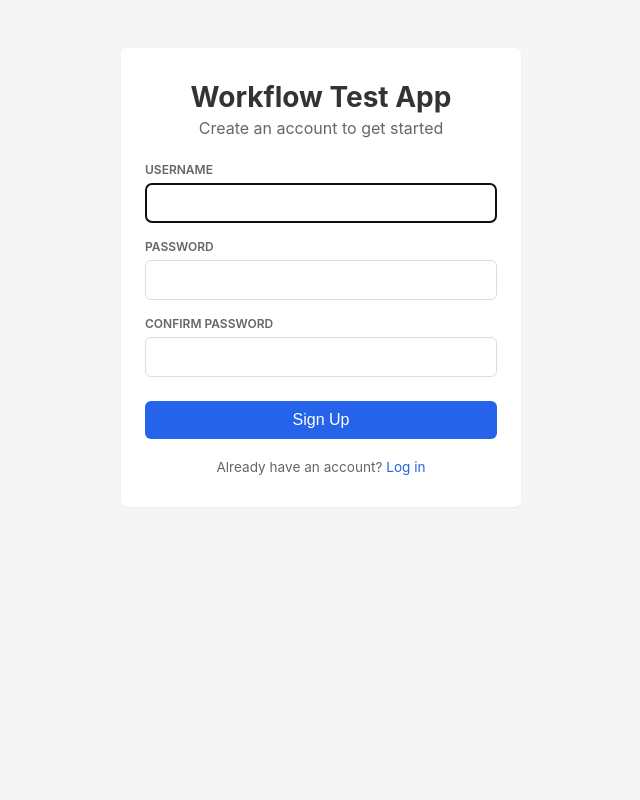
After one commit to ak-perf-claude/workflow-test-app, a Flask app: page /signup in a window 1280 px wide. The commit adds this page. Shown: the whole page, without its empty margins (319-959 px from the left). Run offline with Flask 3, Linux system fonts and the light colour scheme.

Commit message:
Add login/signup auth, SQLite persistence, per-user tasks, CI update
- Users table with hashed passwords (werkzeug)
- Login, signup, logout routes with session management
- login_required decorator on all task routes
- Tasks scoped per user via user_id foreign key
- Nav bar with username and logout on all pages
- CI workflow updated to run unit and UI tests in parallel
- 43 unit tests (10 new auth + 1 per-user isolation)

Co-Authored-By: Claude Opus 4.6 (1M context) <noreply@anthropic.com>

```diff
--- a/app.py
+++ b/app.py
@@ -1,134 +1,314 @@
+import sqlite3
 from datetime import datetime, timezone
+from functools import wraps
 
-from flask import Flask, render_template, request, jsonify
+from flask import Flask, g, render_template, request, jsonify, session, redirect, url_for
+from werkzeug.security import generate_password_hash, check_password_hash
 
 app = Flask(__name__)
-
-tasks = []
+app.config["DATABASE"] = "tasks.db"
+app.secret_key = "workflow-test-app-secret-key-change-in-production"
 
 
 def now_iso():
     return datetime.now(timezone.utc).isoformat()
 
 
+def get_db():
+    if "db" not in g:
+        g.db = sqlite3.connect(app.config["DATABASE"])
+        g.db.row_factory = sqlite3.Row
+        g.db.execute("PRAGMA foreign_keys = ON")
+    return g.db
+
+
+@app.teardown_appcontext
+def close_db(exception):
+    db = g.pop("db", None)
+    if db is not None:
+        db.close()
+
+
+def init_db():
+    db = sqlite3.connect(app.config["DATABASE"])
+    db.execute("PRAGMA foreign_keys = ON")
+    db.executescript("""
+        CREATE TABLE IF NOT EXISTS users (
+            id INTEGER PRIMARY KEY AUTOINCREMENT,
+            username TEXT NOT NULL UNIQUE,
+            password_hash TEXT NOT NULL,
+            created_at TEXT NOT NULL
+        );
+        CREATE TABLE IF NOT EXISTS tasks (
+            id INTEGER PRIMARY KEY AUTOINCREMENT,
+            user_id INTEGER NOT NULL,
+            title TEXT NOT NULL,
+            description TEXT DEFAULT '',
+            status TEXT DEFAULT 'pending',
+            created_at TEXT NOT NULL,
+            modified_at TEXT NOT NULL,
+            FOREIGN KEY (user_id) REFERENCES users(id)
+        );
+        CREATE TABLE IF NOT EXISTS subtasks (
+            id INTEGER PRIMARY KEY AUTOINCREMENT,
+            task_id INTEGER NOT NULL,
+            title TEXT NOT NULL,
+            status TEXT DEFAULT 'pending',
+            FOREIGN KEY (task_id) REFERENCES tasks(id) ON DELETE CASCADE
+        );
+    """)
+    db.close()
+
+
+def login_required(f):
+    @wraps(f)
+    def decorated(*args, **kwargs):
+        if "user_id" not in session:
+            return redirect(url_for("login"))
+        return f(*args, **kwargs)
+    return decorated
+
+
+def task_to_dict(row):
+    db = get_db()
+    subtasks = db.execute(
+        "SELECT id, title, status FROM subtasks WHERE task_id = ? ORDER BY id",
+        (row["id"],),
+    ).fetchall()
+    return {
+        "id": row["id"],
+        "title": row["title"],
+        "description": row["description"],
+        "status": row["status"],
+        "created_at": row["created_at"],
+        "modified_at": row["modified_at"],
+        "subtasks": [dict(s) for s in subtasks],
+    }
+
+
+# --- Auth routes ---
+
+@app.route("/signup", methods=["GET", "POST"])
+def signup():
+    if request.method == "GET":
+        return render_template("signup.html")
+    username = request.form.get("username", "").strip()
+    password = request.form.get("password", "")
+    confirm = request.form.get("confirm", "")
+    if not username or not password:
+        return render_template("signup.html", error="Username and password are required.")
+    if len(password) < 4:
+        return render_template("signup.html", error="Password must be at least 4 characters.")
+    if password != confirm:
+        return render_template("signup.html", error="Passwords do not match.")
+    db = get_db()
+    existing = db.execute("SELECT id FROM users WHERE username = ?", (username,)).fetchone()
+    if existing:
+        return render_template("signup.html", error="Username already taken.")
+    db.execute(
+        "INSERT INTO users (username, password_hash, created_at) VALUES (?, ?, ?)",
+        (username, generate_password_hash(password), now_iso()),
+    )
+    db.commit()
+    return redirect(url_for("login"))
+
+
+@app.route("/login", methods=["GET", "POST"])
+def login():
+    if request.method == "GET":
+        return render_template("login.html")
+    username = request.form.get("username", "").strip()
+    password = request.form.get("password", "")
+    if not username or not password:
+        return render_template("login.html", error="Username and password are required.")
+    db = get_db()
+    user = db.execute("SELECT * FROM users WHERE username = ?", (username,)).fetchone()
+    if not user or not check_password_hash(user["password_hash"], password):
+        return render_template("login.html", error="Invalid username or password.")
+    session["user_id"] = user["id"]
+    session["username"] = user["username"]
+    return redirect(url_for("index"))
+
+
+@app.route("/logout")
+def logout():
+    session.clear()
+    return redirect(url_for("login"))
+
+
+# --- Page routes ---
+
 @app.route("/")
+@login_required
 def index():
+    db = get_db()
+    rows = db.execute(
+        "SELECT * FROM tasks WHERE user_id = ? ORDER BY id", (session["user_id"],)
+    ).fetchall()
+    tasks = [task_to_dict(r) for r in rows]
     return render_template("index.html", tasks=tasks)
 
 
 @app.route("/task/<int:task_id>")
+@login_required
 def task_detail(task_id):
-    task = next((t for t in tasks if t["id"] == task_id), None)
-    if not task:
+    db = get_db()
+    row = db.execute(
+        "SELECT * FROM tasks WHERE id = ? AND user_id = ?", (task_id, session["user_id"])
+    ).fetchone()
+    if not row:
         return "Task not found", 404
-    return render_template("detail.html", task=task)
+    return render_template("detail.html", task=task_to_dict(row))
 
 
+# --- Task API ---
+
 @app.route("/api/tasks", methods=["GET"])
+@login_required
 def get_tasks():
-    return jsonify(tasks)
+    db = get_db()
+    rows = db.execute(
+        "SELECT * FROM tasks WHERE user_id = ? ORDER BY id", (session["user_id"],)
+    ).fetchall()
+    return jsonify([task_to_dict(r) for r in rows])
 
 
 @app.route("/api/tasks", methods=["POST"])
+@login_required
 def add_task():
     data = request.get_json()
     if not data or "title" not in data:
         return jsonify({"error": "title is required"}), 400
     ts = now_iso()
-    task = {
-        "id": len(tasks) + 1,
-        "title": data["title"],
-        "description": data.get("description", ""),
-        "status": data.get("status", "pending"),
-        "created_at": ts,
-        "modified_at": ts,
-        "subtasks": [],
-    }
-    tasks.append(task)
-    return jsonify(task), 201
+    db = get_db()
+    cursor = db.execute(
+        "INSERT INTO tasks (user_id, title, description, status, created_at, modified_at) VALUES (?, ?, ?, ?, ?, ?)",
+        (session["user_id"], data["title"], data.get("description", ""), data.get("status", "pending"), ts, ts),
+    )
+    db.commit()
+    row = db.execute("SELECT * FROM tasks WHERE id = ?", (cursor.lastrowid,)).fetchone()
+    return jsonify(task_to_dict(row)), 201
 
 
 @app.route("/api/tasks/<int:task_id>", methods=["GET"])
+@login_required
 def get_task(task_id):
-    task = next((t for t in tasks if t["id"] == task_id), None)
-    if not task:
+    db = get_db()
+    row = db.execute(
+        "SELECT * FROM tasks WHERE id = ? AND user_id = ?", (task_id, session["user_id"])
+    ).fetchone()
+    if not row:
         return jsonify({"error": "not found"}), 404
-    return jsonify(task)
+    return jsonify(task_to_dict(row))
 
 
 @app.route("/api/tasks/<int:task_id>", methods=["PATCH"])
+@login_required
 def update_task(task_id):
-    task = next((t for t in tasks if t["id"] == task_id), None)
-    if not task:
+    db = get_db()
+    row = db.execute(
+        "SELECT * FROM tasks WHERE id = ? AND user_id = ?", (task_id, session["user_id"])
+    ).fetchone()
+    if not row:
         return jsonify({"error": "not found"}), 404
     data = request.get_json()
-    if "title" in data:
-        task["title"] = data["title"]
-    if "status" in data:
-        task["status"] = data["status"]
-    if "description" in data:
-        task["description"] = data["description"]
-    task["modified_at"] = now_iso()
-    return jsonify(task)
+    title = data.get("title", row["title"])
+    status = data.get("status", row["status"])
+    description = data.get("description", row["description"])
+    ts = now_iso()
+    db.execute(
+        "UPDATE tasks SET title = ?, status = ?, description = ?, modified_at = ? WHERE id = ?",
+        (title, status, description, ts, task_id),
+    )
+    db.commit()
+    row = db.execute("SELECT * FROM tasks WHERE id = ?", (task_id,)).fetchone()
+    return jsonify(task_to_dict(row))
 
 
 @app.route("/api/tasks/<int:task_id>", methods=["DELETE"])
+@login_required
 def delete_task(task_id):
-    global tasks
-    before = len(tasks)
-    tasks = [t for t in tasks if t["id"] != task_id]
-    if len(tasks) == before:
+    db = get_db()
+    row = db.execute(
+        "SELECT * FROM tasks WHERE id = ? AND user_id = ?", (task_id, session["user_id"])
+    ).fetchone()
+    if not row:
         return jsonify({"error": "not found"}), 404
+    db.execute("DELETE FROM tasks WHERE id = ?", (task_id,))
+    db.commit()
     return "", 204
 
 
+# --- Subtask API ---
+
 @app.route("/api/tasks/<int:task_id>/subtasks", methods=["POST"])
+@login_required
 def add_subtask(task_id):
-    task = next((t for t in tasks if t["id"] == task_id), None)
+    db = get_db()
+    task = db.execute(
+        "SELECT * FROM tasks WHERE id = ? AND user_id = ?", (task_id, session["user_id"])
+    ).fetchone()
     if not task:
         return jsonify({"error": "task not found"}), 404
     data = request.get_json()
     if not data or "title" not in data:
         return jsonify({"error": "title is required"}), 400
-    subtask = {
-        "id": max((s["id"] for s in task["subtasks"]), default=0) + 1,
-        "title": data["title"],
-        "status": data.get("status", "pending"),
-    }
-    task["subtasks"].append(subtask)
-    task["modified_at"] = now_iso()
-    return jsonify(subtask), 201
+    cursor = db.execute(
+        "INSERT INTO subtasks (task_id, title, status) VALUES (?, ?, ?)",
+        (task_id, data["title"], data.get("status", "pending")),
+    )
+    db.execute("UPDATE tasks SET modified_at = ? WHERE id = ?", (now_iso(), task_id))
+    db.commit()
+    sub = db.execute("SELECT id, title, status FROM subtasks WHERE id = ?", (cursor.lastrowid,)).fetchone()
+    return jsonify(dict(sub)), 201
 
 
 @app.route("/api/tasks/<int:task_id>/subtasks/<int:sub_id>", methods=["PATCH"])
+@login_required
 def update_subtask(task_id, sub_id):
-    task = next((t for t in tasks if t["id"] == task_id), None)
+    db = get_db()
+    task = db.execute(
+        "SELECT * FROM tasks WHERE id = ? AND user_id = ?", (task_id, session["user_id"])
+    ).fetchone()
     if not task:
         return jsonify({"error": "task not found"}), 404
-    subtask = next((s for s in task["subtasks"] if s["id"] == sub_id), None)
-    if not subtask:
+    sub = db.execute(
+        "SELECT * FROM subtasks WHERE id = ? AND task_id = ?", (sub_id, task_id)
+    ).fetchone()
+    if not sub:
         return jsonify({"error": "subtask not found"}), 404
     data = request.get_json()
-    if "title" in data:
-        subtask["title"] = data["title"]
-    if "status" in data:
-        subtask["status"] = data["status"]
-    task["modified_at"] = now_iso()
-    return jsonify(subtask)
+    title = data.get("title", sub["title"])
+    status = data.get("status", sub["status"])
+    db.execute("UPDATE subtasks SET title = ?, status = ? WHERE id = ?", (title, status, sub_id))
+    db.execute("UPDATE tasks SET modified_at = ? WHERE id = ?", (now_iso(), task_id))
+    db.commit()
+    sub = db.execute("SELECT id, title, status FROM subtasks WHERE id = ?", (sub_id,)).fetchone()
+    return jsonify(dict(sub))
 
 
 @app.route("/api/tasks/<int:task_id>/subtasks/<int:sub_id>", methods=["DELETE"])
+@login_required
 def delete_subtask(task_id, sub_id):
-    task = next((t for t in tasks if t["id"] == task_id), None)
+    db = get_db()
+    task = db.execute(
+        "SELECT * FROM tasks WHERE id = ? AND user_id = ?", (task_id, session["user_id"])
+    ).fetchone()
     if not task:
         return jsonify({"error": "task not found"}), 404
-    before = len(task["subtasks"])
-    task["subtasks"] = [s for s in task["subtasks"] if s["id"] != sub_id]
-    if len(task["subtasks"]) == before:
+    sub = db.execute(
+        "SELECT * FROM subtasks WHERE id = ? AND task_id = ?", (sub_id, task_id)
+    ).fetchone()
+    if not sub:
         return jsonify({"error": "subtask not found"}), 404
-    task["modified_at"] = now_iso()
+    db.execute("DELETE FROM subtasks WHERE id = ?", (sub_id,))
+    db.execute("UPDATE tasks SET modified_at = ? WHERE id = ?", (now_iso(), task_id))
+    db.commit()
     return "", 204
 
 
+with app.app_context():
+    init_db()
+
 if __name__ == "__main__":
     app.run(debug=True, port=5000)
--- a/static/style.css
+++ b/static/style.css
@@ -366,3 +366,72 @@ a.title:hover {
     text-align: center;
     padding: 12px 0;
 }
+
+.nav-bar {
+    display: flex;
+    justify-content: space-between;
+    align-items: center;
+    margin-bottom: 24px;
+    padding: 10px 16px;
+    background: #fff;
+    border-radius: 6px;
+    box-shadow: 0 1px 2px rgba(0, 0, 0, 0.05);
+    font-size: 0.85rem;
+    color: #555;
+}
+
+.nav-bar a {
+    color: #dc2626;
+    text-decoration: none;
+    font-weight: 600;
+}
+
+.nav-bar a:hover {
+    text-decoration: underline;
+}
+
+.auth-card {
+    background: #fff;
+    border-radius: 6px;
+    padding: 32px 24px;
+    box-shadow: 0 1px 2px rgba(0, 0, 0, 0.05);
+    max-width: 400px;
+    margin: 0 auto;
+}
+
+.auth-card h1 {
+    text-align: center;
+    margin-bottom: 4px;
+}
+
+.auth-card .subtitle {
+    text-align: center;
+    margin-bottom: 24px;
+}
+
+.auth-form {
+    display: flex;
+    flex-direction: column;
+    gap: 16px;
+}
+
+.auth-form .btn-save {
+    width: 100%;
+    margin-top: 8px;
+}
+
+.auth-link {
+    text-align: center;
+    margin-top: 20px;
+    font-size: 0.85rem;
+    color: #666;
+}
+
+.auth-link a {
+    color: #2563eb;
+    text-decoration: none;
+}
+
+.auth-link a:hover {
+    text-decoration: underline;
+}
--- a/templates/detail.html
+++ b/templates/detail.html
@@ -8,6 +8,11 @@
 </head>
 <body>
     <div class="container">
+        <div class="nav-bar">
+            <span>Logged in as <strong>{{ session['username'] }}</strong></span>
+            <a href="/logout">Logout</a>
+        </div>
+
         <a href="/" class="back-link">&larr; Back to tasks</a>
 
         <div id="message"></div>
--- a/templates/index.html
+++ b/templates/index.html
@@ -8,6 +8,11 @@
 </head>
 <body>
     <div class="container">
+        <div class="nav-bar">
+            <span>Logged in as <strong>{{ session['username'] }}</strong></span>
+            <a href="/logout">Logout</a>
+        </div>
+
         <h1>Workflow Test App</h1>
         <p class="subtitle">A simple task tracker for testing Claude workflows</p>
 
--- /dev/null
+++ b/templates/signup.html
@@ -0,0 +1,39 @@
+<!DOCTYPE html>
+<html lang="en">
+<head>
+    <meta charset="UTF-8">
+    <meta name="viewport" content="width=device-width, initial-scale=1.0">
+    <title>Sign Up — Workflow Test App</title>
+    <link rel="stylesheet" href="/static/style.css">
+</head>
+<body>
+    <div class="container">
+        <div class="auth-card">
+            <h1>Workflow Test App</h1>
+            <p class="subtitle">Create an account to get started</p>
+
+            {% if error %}
+            <div class="message error">{{ error }}</div>
+            {% endif %}
+
+            <form class="auth-form" method="POST" action="/signup">
+                <div class="form-group">
+                    <label for="username">Username</label>
+                    <input type="text" id="username" name="username" required autofocus>
+                </div>
+                <div class="form-group">
+                    <label for="password">Password</label>
+                    <input type="password" id="password" name="password" required>
+                </div>
+                <div class="form-group">
+                    <label for="confirm">Confirm Password</label>
+                    <input type="password" id="confirm" name="confirm" required>
+                </div>
+                <button type="submit" class="btn-save">Sign Up</button>
+            </form>
+
+            <p class="auth-link">Already have an account? <a href="/login">Log in</a></p>
+        </div>
+    </div>
+</body>
+</html>
```
Also changed, not shown: templates/login.html (added, +35 -0 lines), test_app.py (+132 -6 lines), .github/workflows/ci.yml, 1 other file.
